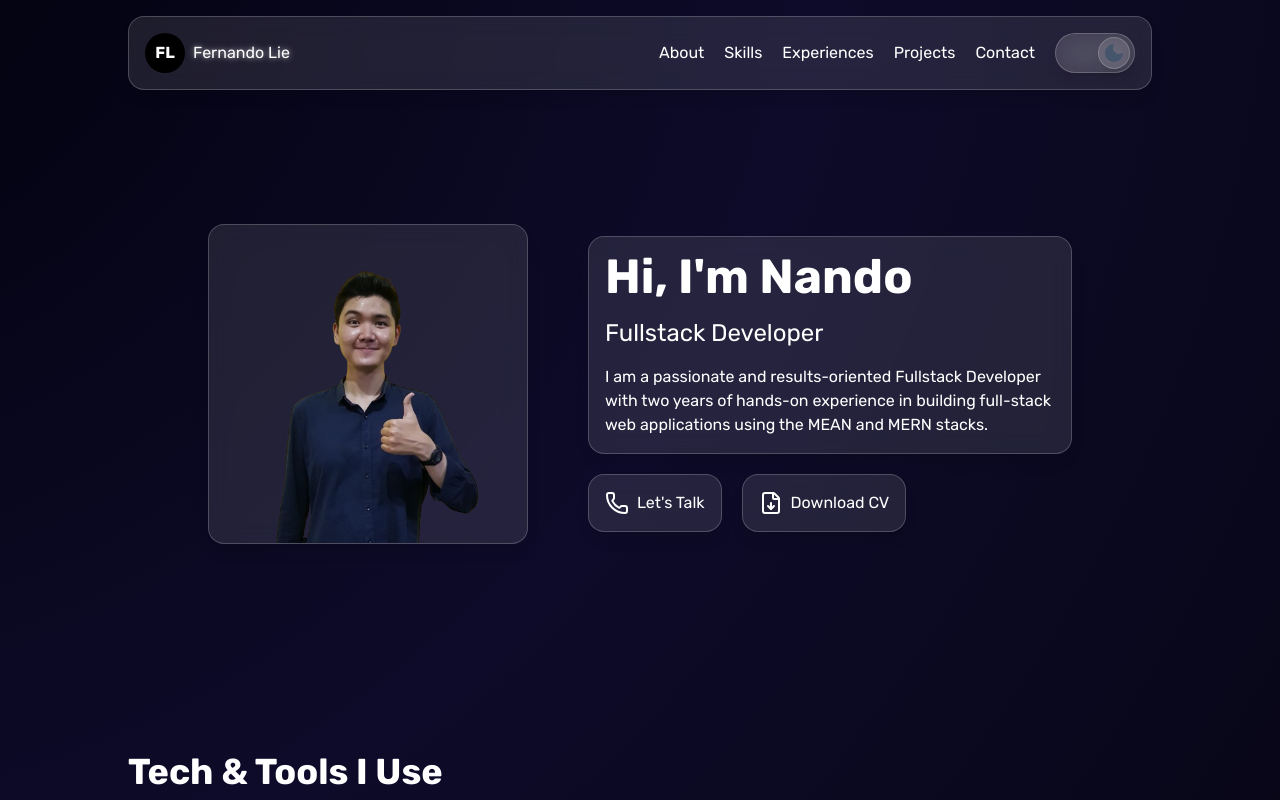
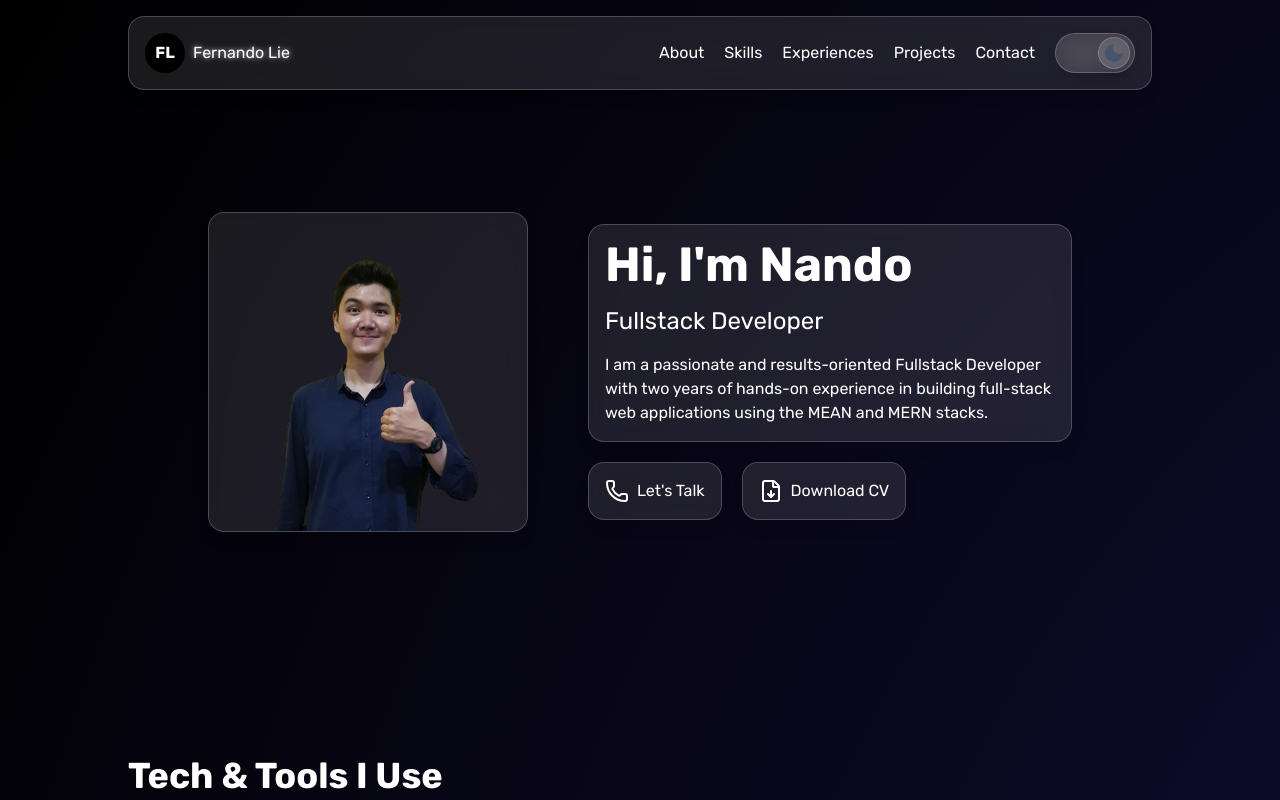
Before and after one commit to liecyborg28/buildwithnando, a website built with Vite: page index.html in a window 1280 px wide. Shown: the top 800 px of the page. Built offline with nearby package versions, Linux system fonts and the light colour scheme.

Commit message:
Update style.css

```diff
--- a/src/style.css
+++ b/src/style.css
@@ -32,7 +32,10 @@
         #000000 100%);
   }
 
-  html {
+  html,
+  body {
+    background: var(--bg-gradient);
+    background-size: 300% 300%;
     color-scheme: light dark;
     font-family: var(--font-family-primary);
     font-optical-sizing: auto;
@@ -154,10 +157,7 @@
   }
 
   .app-container {
-    background: var(--bg-gradient);
-    background-size: 300% 300%;
     animation: gradient-move 10s ease infinite;
-    overflow-y: scroll;
     @apply w-screen h-screen flex flex-col items-center;
   }
 
@@ -241,12 +241,12 @@
   .content {
     height: calc(100vh - 16px);
     max-height: calc(100vh - 16px);
-    @apply mt-4 mx-4 overflow-auto flex flex-col min-w-min rounded-t-2xl;
+    @apply mt-4 mx-4 flex flex-col min-w-min rounded-t-2xl;
   }
 
   /* section */
   section {
-    @apply flex pt-30 lg:w-[calc(100vw-256px)];
+    @apply flex pt-27 pb-7 lg:w-[calc(100vw-256px)];
   }
 
   #about {
```
